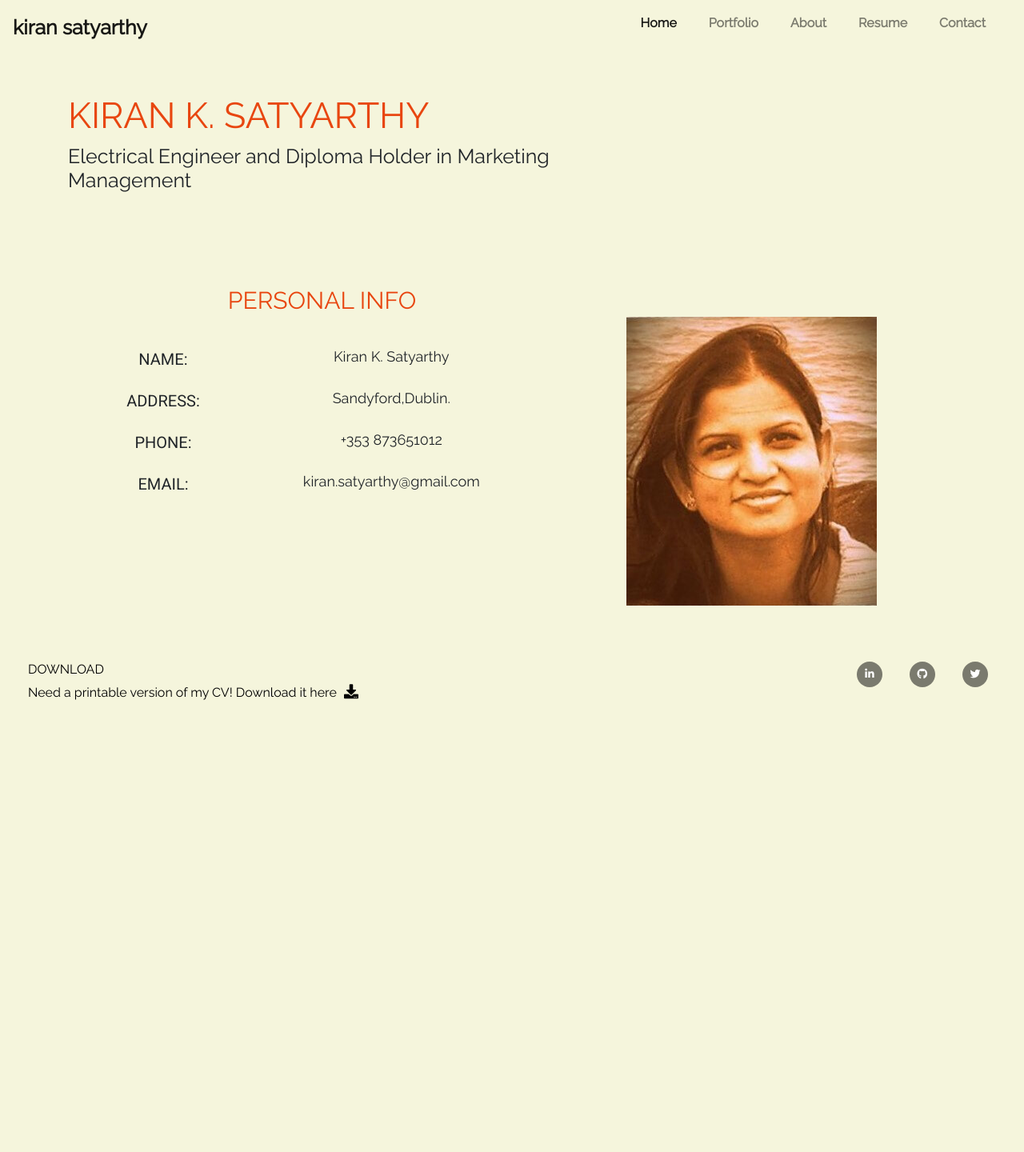
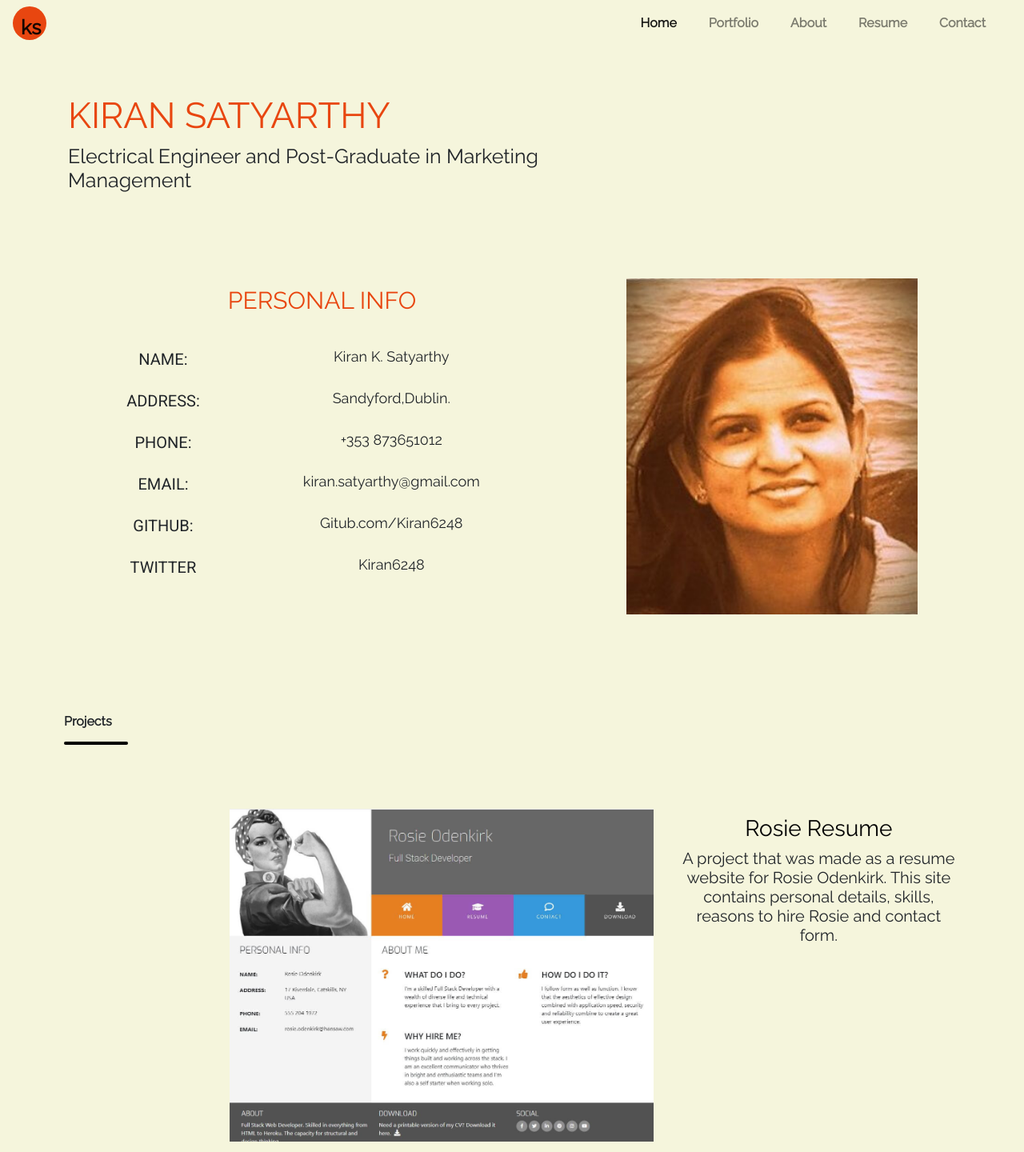
Before and after one commit to Code-Institute-Submissions/MS1-KiranResume, a plain HTML site: page index.html in a window 1280 px wide. Shown: the top 1440 px of the page at 80% size. Before the commit the page ends 927 px from the top, so only its background shows below. Drawn offline with nearby package versions, Linux system fonts and the light colour scheme.

Commit message:
add project section in home page,add rosie image,change nav brand style,change heading text.

```diff
--- a/assets/css/style.css
+++ b/assets/css/style.css
@@ -6,7 +6,7 @@ body {
   background-color: beige;
 }
 
-.navbar-light navbar-toggler {
+.navbar-light .navbar-toggler {
   color: rgba(0, 0, 0, 0.5);
 }
 
@@ -38,13 +38,15 @@ body {
   padding: 0.5rem 1rem;
 }
 .navbar-brand {
-  padding-left: 0px;
+  padding-left: 10px;
   display: inline-block;
   font-family: "Raleway", sans-serif;
   font-size: 25px;
   font-weight: bold;
   height: 42px;
-  width: 60;
+  width: 42px;
+  border-radius: 50%;
+  background-color: #e84610;
   text-align: left;
 }
 .navbar-nav {
@@ -66,7 +68,7 @@ body {
   font-size: 18px;
 }
 .navbar-brand:hover {
-  color: #e84610 !important;
+  color: #fff !important;
 }
 
 /*-------------------------------------------------heading*/
@@ -138,6 +140,47 @@ body {
   font-size: 18px;
   font-weight: 400;
 }
+
+/*-------------------------------------------------Profile image*/
+.img-fluid {
+  width: 100%;
+  max-width: 530px;
+  height: auto;
+}
+/*-------------------------------------------------Portfolio*/
+.portfolio-container {
+  padding: 10px;
+  font-family: "Raleway", sans-serif;
+  font-size: 14px;
+}
+
+.portfolio-container h6 {
+  font-family: "Raleway", sans-serif;
+  font-weight: 600;
+  padding-top: 50px;
+}
+.block-divider {
+  margin-right: 100%;
+  width: 80px;
+  height: 4px;
+  border: 0;
+  background-color: #000;
+}
+.space{
+    margin: 0;
+    padding: 0;
+    height: 20px;
+}
+.row-projects{
+    max-height: 400px;
+    margin: 0;
+    padding-top: 10px;
+    padding-bottom: 10px;
+    padding-left: 25px;
+    padding-right: 25px;
+
+}
+
 /*-------------------------------------------------footer*/
 footer {
   color: #000;
--- a/index.html
+++ b/index.html
@@ -28,7 +28,7 @@
     <header>
       <!--Navigation-->
       <nav class="navbar navbar-expand-sm navbar-light">
-        <a class="navbar navbar-brand" href="index.html">kiran satyarthy</a>
+        <a class="navbar navbar-brand" href="index.html">ks</a>
         <button
           class="navbar-toggler"
           aria-expanded="false"
@@ -51,7 +51,7 @@
               <a class="nav-link" href="#">Home</a>
             </li>
             <li class="nav-item mr-4">
-              <a class="nav-link" href="#portfolio">Portfolio</a>
+              <a class="nav-link" href="#projects" rel="internal">Portfolio</a>
             </li>
             <li class="nav-item mr-4">
               <a class="nav-link" href="#about">About</a>
@@ -71,9 +71,9 @@
       <!--Heading-->
       <div class="row">
         <div class="col-md-8 heading">
-          <h2 class="text-uppercase">Kiran K. Satyarthy</h2>
+          <h2 class="text-uppercase">Kiran Satyarthy</h2>
           <h4 class="lead">
-            Electrical Engineer and Diploma Holder in Marketing Management
+            Electrical Engineer and Post-Graduate in Marketing Management
           </h4>
         </div>
       </div>
@@ -114,10 +114,22 @@
                 <div class="value">
                   <p>kiran.satyarthy@gmail.com</p>
                 </div>
+                <div class="key">
+                  <p class="uppercase">github:</p>
+                </div>
+                <div class="value">
+                  <p>Gitub.com/Kiran6248</p>
+                </div>
+                <div class="key">
+                  <p class="uppercase">twitter</p>
+                </div>
+                <div class="value">
+                  <p>Kiran6248</p>
+                </div>
               </div>
             </div>
 
-            <div class="col-md-5 col-lg-5 col-xl-5 pl-5 pt-5">
+            <div class="col-md-5 col-lg-5 col-xl-5 pl-5">
               <img
                 class="img-fluid overflow-hidden pr-5"
                 src="assets/images/pic.jpg"
@@ -125,6 +137,39 @@
               />
             </div>
           </div>
+        </div>
+      </div>
+    </section>
+
+    <section class="container-wrapper">
+      <!--Portfolio-->
+      <div class="container portfolio-container">
+        <div class="row mt-3 pt-5">
+          <div class="col-12">
+            <h6 id="projects">Projects</h6>
+            <hr class="block-divider rounded" />
+          </div>
+          <div class="space"></div>
+        </div>
+        <div class="row align-item-center text-center row-project pt-5 mt-3">
+            <div class="col-sm-7 col-md-8 col-lg-7 col-xl-8">
+                <a href="#" target="_blank">
+                <img class="img-fluid max-width: auto height: 100% float-right" style="width: 100%; height: auto;" alt="rosie" src="assets/images/rosie.jpg">
+                </a>
+             </div>
+             <div class="col-sm-5 col-md-4 col-lg-5 col-xl-4 pt-2" >
+             <div class="project1">
+             <a style="color:black;" href="#" target="_blank">
+             <h3>Rosie Resume</h3>
+             </a>
+             <h5>
+             A project that was made as a resume website for Rosie Odenkirk.
+             This site contains personal details, skills, reasons to hire Rosie and contact form.
+
+
+             </h5>
+             </div>
+             </div>
         </div>
       </div>
     </section>
@@ -141,9 +186,9 @@
           </p>
         </div>
         <div class="col-md-6">
-          <ul class="list-inline social-links ">
+          <ul class="list-inline social-links">
             <li class="list-inline-items">
-              <a href="https://www.linkedin.com/home"target="_blank"
+              <a href="https://www.linkedin.com/home" target="_blank"
                 ><i class="fab fa-linkedin-in" aria-hidden="true"></i>
                 <span class="sr-only">Linkedin</span></a
               >
```
Also changed, not shown: assets/images/rosie.jpg (added).
